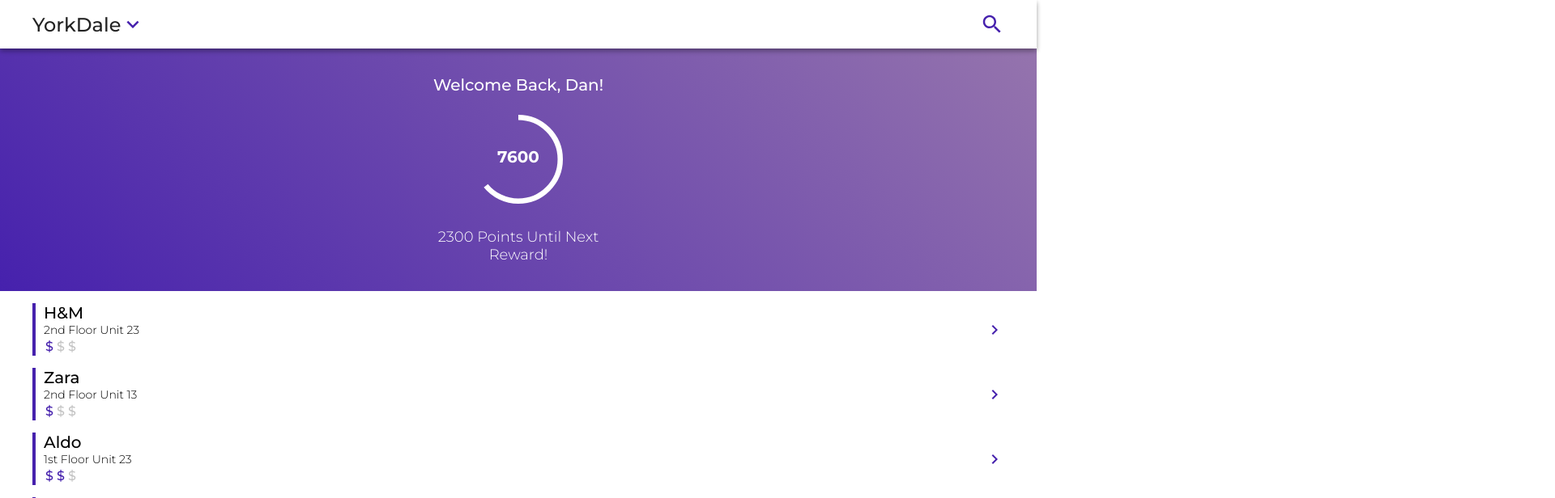
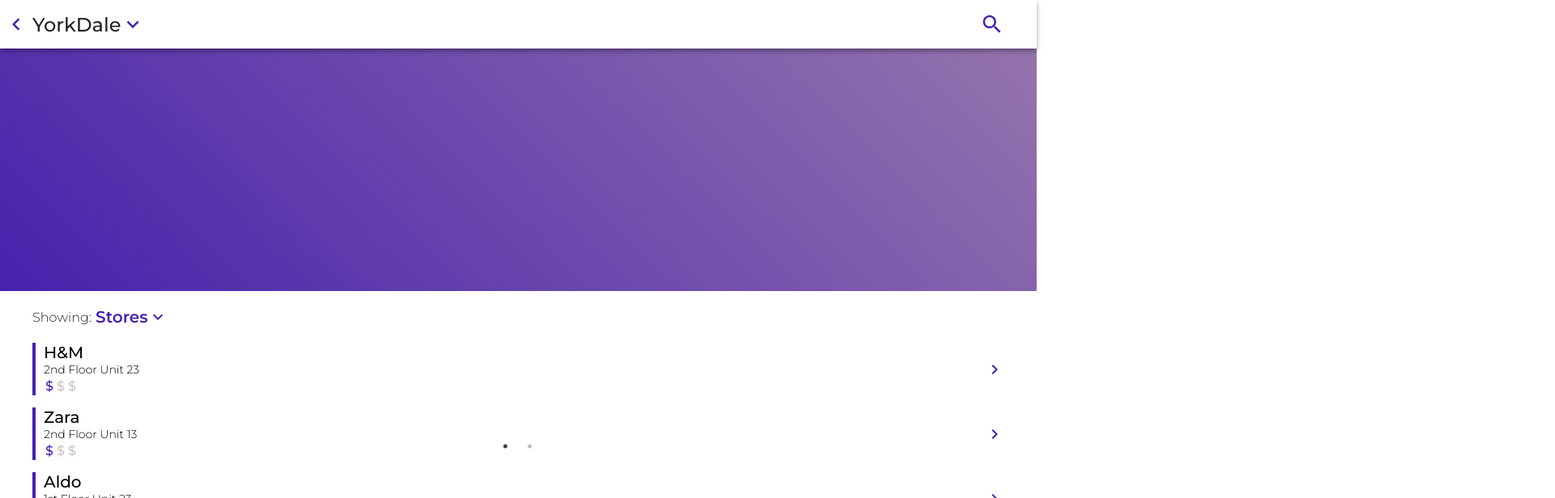
Before and after one commit to DanialBetres/Reserved, a React (Create React App) app: page / in a window 1280 px wide. Both pictures are taken after a click on the button "Browse Yorkdale". Shown: the top 616 px of the page at 81% size, 1920 px wide, since content can reach past the window. Built offline with nearby package versions, Linux system fonts and the light colour scheme.

Commit message:
'danialsucks'

```diff
--- a/src/Components/Header.js
+++ b/src/Components/Header.js
@@ -1,20 +1,32 @@
 import React, {Component} from 'react'
 import DownArrow from '../Images/DownArrow'
 import Search from '../Images/Search'
-
+import SearchModal from './SearchModal'
 
 class Header extends Component{
+    constructor(props){
+        super(props)
+        this.state = {
+            showSearch: false
+        }
+    }
+
+    toggleSearch = () => {
+        this.setState({ showSearch: !this.state.showSearch })
+    }
     render(){
 
         return(
             <div className='headerComp'>
             	<div className='headerCompTitle'>
+                    <DownArrow styling={'backArrow'} action={this.props.action}/>
 	                <div className='mallLocation'>
 	                	YorkDale
 	                </div>
 	                <DownArrow styling={'navigationDownArrow'}/>
                 </div>
-                <Search styling={'searchIcon'}/>
+                <Search styling={'searchIcon'} action={this.toggleSearch}/>
+                { this.state.showSearch && <SearchModal toggle={this.toggleSearch}/>}
             </div>
         )
     }
--- a/src/Components/Homepage/CircleSvg.js
+++ b/src/Components/Homepage/CircleSvg.js
@@ -7,7 +7,20 @@ const CircleSvg = () => {
 			  <circle className="circle-chart__background" stroke="transparent" stroke-width="2" fill="none" cx="16.91549431" cy="16.91549431" r="15.91549431" />
 			  <circle className="circle-chart__circle" stroke="white" stroke-width="2" stroke-dasharray="64,100" fill="none" cx="16.91549431" cy="16.91549431" r="15.91549431" />
 			</svg>
-			<h2 className='points'>7600</h2>
+			<div className='points'>
+				<h2 style={{
+					margin: 0,
+					fontSize: '20px',
+					fontWeight: 600
+				}}>7600</h2>
+				<p style={{
+					fontSize: '14px',
+					fontWeight: 300,
+					marginTop: 0,
+				}}>
+					points
+				</p>
+			</div>
 		</div>
 	)
 }
--- a/src/Components/Homepage/Homepage.js
+++ b/src/Components/Homepage/Homepage.js
@@ -3,6 +3,7 @@ import Header from '.././Header'
 import TopHalf from './TopHalf'
 import StoreItem from './StoreItem'
 import StorePage from '../StorePage/StorePage'
+import DropDown from '../../Images/DownArrow'
 class HomePage extends Component{
 	constructor(props){
 		super(props)
@@ -50,13 +51,25 @@ class HomePage extends Component{
 	            <div>
 	                <Header />
 	                <TopHalf />
+                	<h2 className='featured' style={{marginTop: '20px', marginBottom: '5px'}}>
+						<span style ={{
+							fontSize: '16px',
+    						fontWeight: 300,
+    						marginRight: '5px'
+						}}> Showing:</span> <span
+						style ={{
+							color: '#4621AD'
+						}}>
+						Stores</span>
+						<DropDown styling={'downStore'}/>
+					</h2>
 	                {this.state.data.map((store) => <StoreItem key={store.storeName} nextPage={this.nextPage} {...store} />)}
 	            </div>
 	        )
     	}
     	else{
     		return (
-    			<StorePage />
+    			<StorePage toggle={this.nextPage}/>
     		)
     	}
 
--- a/src/Components/Homepage/Subtext.js
+++ b/src/Components/Homepage/Subtext.js
@@ -3,7 +3,7 @@ import React from 'react'
 const Subtext = () => {
 	return(
 		<h2 className='subTextTopHalf'>
-			2300 Points Until Next Reward!
+			<b>2300</b> Points Until Next Milestone!
 		</h2>
 	)
 }
--- a/src/Components/Homepage/TopHalf.js
+++ b/src/Components/Homepage/TopHalf.js
@@ -25,10 +25,13 @@ class TopHalf extends Component{
         return(
     	<div className='topHalf'>
     		<Slider {...settings}>
-	          	<div>
+	          	<div className='sliderHome'>
 	                <Title/>
 	                <CircleSvg />
 	        		<SubText />
+	        	</div>
+	        	<div>
+	        	test
 	        	</div>
 	        </Slider>
 
--- /dev/null
+++ b/src/Components/SearchModal.js
@@ -0,0 +1,19 @@
+import React from 'react'
+
+const SearchModal = ({ submit, toggle }) => {
+	const submitHandler = (e) => {
+		e.preventDefault()
+		toggle()
+	}
+	return(
+		<div className='searchContainer' >
+			<div className='search'>
+				<form style={{height: '100%'}} onSubmit={submitHandler}>
+					<input className='searchInput' placeholder= {'Search for item or store'} />
+				</form>
+			</div>
+		</div>
+	)
+}
+
+export default SearchModal
--- a/src/Components/StorePage/StorePage.js
+++ b/src/Components/StorePage/StorePage.js
@@ -7,6 +7,7 @@ import AdOne from '../../Images/AdOne.jpg'
 import AdTwo from '../../Images/AdTwo.png'
 import AdThree from '../../Images/AdThree.jpg'
 import Phone from './Phone'
+import Email from '../../Images/Email'
 
 class StorePage extends Component{
 	constructor(props){
@@ -18,10 +19,11 @@ class StorePage extends Component{
 	render(){
 		return(
 			<div>
-				<Header />
-				<div>
+				<Header action={this.props.toggle}/>
+				<div style={{position: 'relative'}}>
 					<img className='storeLogo' src={HM}/>
 					<Phone styling={'phone'}/>
+					<Email styling ={'email'} />
 				</div>
 					<h2 className='featured'>
 						Featured
@@ -47,7 +49,21 @@ class StorePage extends Component{
 						</Slider>
 					</div>
 					<h2 className='featured' style={{marginTop: '25px'}}>
-						Products
+						Women
+					</h2>
+					<div className='categoryContainer'>
+						{this.state.data.map((category) =>
+							<div className='productContainer'>
+								<p className='category' key={category}>
+									{category}
+								</p>
+								<DownArrow styling='navigationRightArrow'/>
+							</div>
+							)
+						}
+					</div>
+					<h2 className='featured' style={{marginTop: '25px'}}>
+						Men
 					</h2>
 					<div className='categoryContainer'>
 						{this.state.data.map((category) =>
--- a/src/Global.css
+++ b/src/Global.css
@@ -71,12 +71,17 @@ input, button, submit {
 
 .points{
     position: absolute;
-    top: 37%;
+    top: 30%;
     font-family: 'Montserrat';
     font-style: 18px;
     margin: 0;
     font-size: 20px;
     color: white;
+    font-weight: 400;
+    display: flex;
+    flex-direction: column;
+    justify-content: center;
+    align-items: center;
 }
 
 .navigationDownArrow{
@@ -121,6 +126,12 @@ input, button, submit {
     font-family: 'Montserrat';
     color: #222;
     margin-top: 5px;
+    display: flex;
+    align-items: center;
+}
+
+.downStore{
+     fill: #4621AD;
 }
 
 .sliderImage{
@@ -130,6 +141,16 @@ input, button, submit {
     justify-content: center;
     height: 180px;
     background-size: cover;
+}
+
+.sliderHome{
+    width: 100%;
+    display: inline-block;
+    height: 300px;
+    display: flex !important;
+    flex-direction: column;
+    align-items: center;
+    justify-content: center;
 }
 
 .adImage{
@@ -155,6 +176,59 @@ input, button, submit {
 
 .phone{
     fill: #4621AD;
-    width: 30px;
+    position: absolute;
+    width: 26px;
+    height: 26px;
+    bottom: 15%;
+    right: 40px;
+}
+
+.email{
+    fill: #4621AD;
+    width: 26px;
+    height: 26px;
+    bottom: 15%;
+    position: absolute;
+    right: 90px;
+}
+
+.backArrow{
+     width: 30px;
     height: 30px;
+    fill: #4621AD;
+    -webkit-transform: rotate(90deg);
+    -ms-transform: rotate(90deg);
+    transform: rotate(90deg);
+    margin-left: -35px;
+    margin-right: 5px;
 }
+
+.searchContainer{
+    width: 100vw;
+    height: 100vh;
+    position: fixed;
+    top: 0;
+    left: 0;
+    background: rgba(0,0,0,0.7);
+    z-index: 2
+}
+
+.search{
+    width: 100%;
+    height: 120px;
+    font-size: 16px;
+    font-weight: 300;
+    font-family: 'Montserrat';
+    background-color: white;
+}
+
+.searchInput{
+        width: 100%;
+    height: 100%;
+    /* padding: 0px 10px; */
+    padding: 0 25px !important;
+    font-size: 28px;
+     font-weight: 300;
+     font-family: 'Montserrat';
+    box-sizing: border-box;
+}
--- a/src/Images/DownArrow.js
+++ b/src/Images/DownArrow.js
@@ -1,8 +1,9 @@
 import React from 'react'
 
-const DownArrow = ({ styling }) => {
+const DownArrow = ({ styling, action }) => {
 	return(
 		<svg x="0px" y="0px"
+			onClick={action ? action : null}
 			className={ styling ? styling : null}
 			 width="24px" height="24px" viewBox="0 0 24 24" enableBackground="new 0 0 24 24">
 			}
--- /dev/null
+++ b/src/Images/Email.js
@@ -0,0 +1,12 @@
+import React from 'react'
+
+const Email = ({ styling }) => {
+	return(
+		<svg className={ styling ? styling : null} width="24" height="24" viewBox="0 0 24 24">
+		    <path d="M20 4H4c-1.1 0-1.99.9-1.99 2L2 18c0 1.1.9 2 2 2h16c1.1 0 2-.9 2-2V6c0-1.1-.9-2-2-2zm0 4l-8 5-8-5V6l8 5 8-5v2z"/>
+		    <path d="M0 0h24v24H0z" fill="none"/>
+		</svg>
+	)
+}
+
+export default Email
--- a/src/Images/Search.js
+++ b/src/Images/Search.js
@@ -1,8 +1,8 @@
 import React from 'react'
 
-const Search = ({ styling }) => {
+const Search = ({ styling, action }) => {
 	return(
-		<svg className ={ styling ? styling : null} width="24" height="24" viewBox="0 0 24 24">
+		<svg onClick={action ? action : null} className ={ styling ? styling : null} width="24" height="24" viewBox="0 0 24 24">
 		    <path d="M15.5 14h-.79l-.28-.27C15.41 12.59 16 11.11 16 9.5 16 5.91 13.09 3 9.5 3S3 5.91 3 9.5 5.91 16 9.5 16c1.61 0 3.09-.59 4.23-1.57l.27.28v.79l5 4.99L20.49 19l-4.99-5zm-6 0C7.01 14 5 11.99 5 9.5S7.01 5 9.5 5 14 7.01 14 9.5 11.99 14 9.5 14z"/>
 		    <path d="M0 0h24v24H0z" fill="none"/>
 		</svg>
```
